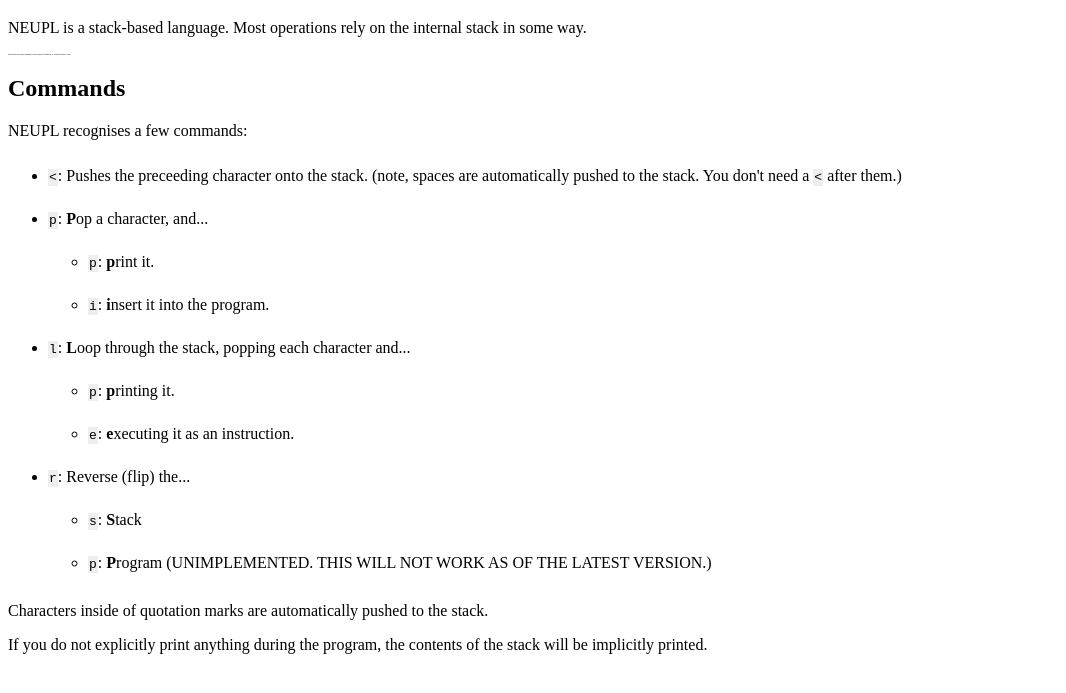
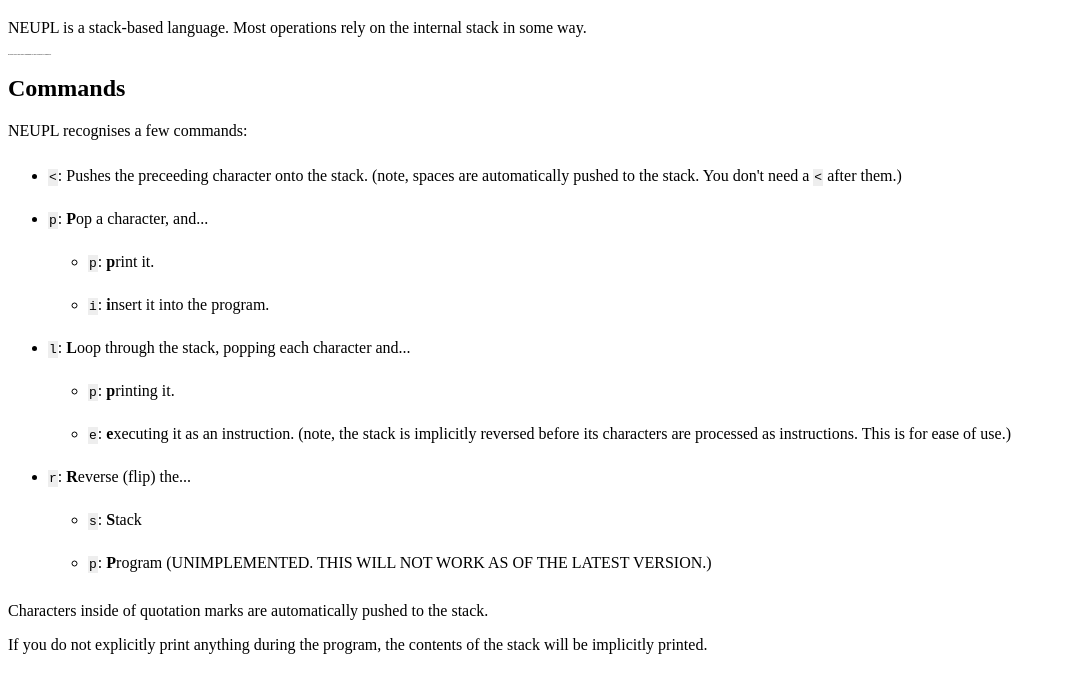
Before and after one commit to Legend-of-iPhoenix/NEUPL, a plain HTML site: page docs/index.html in a window 1280 px wide. Shown: the part 61-754 px from the top of the page, without its empty margins (0-1066 px from the left). Drawn offline with Linux system fonts and the light colour scheme.

Commit message:
Fixed thing in docs.

```diff
--- a/docs/index.html
+++ b/docs/index.html
@@ -31,7 +31,7 @@
 <body>
 	<h1>NEUPL syntax</h1>
 	<p> NEUPL is a stack-based language. Most operations rely on the internal stack in some way. </p>
-	<p style="font-size: 2px;"> Please note that this language is not Turing-Complete, or even anywhere close. </p>
+	<p style="font-size: 2px;"> Please note that this language is not Turing-Complete. </p>
 	<h2> Commands </h2>
 	<p> NEUPL recognises a few commands: </p>
 	<ul>
@@ -42,9 +42,9 @@
 		</ul></li>
 		<li><pre>l</pre>: <strong>L</strong>oop through the stack, popping each character and...<ul>
 			<li><pre>p</pre>: <strong>p</strong>rinting it.</li>
-			<li><pre>e</pre>: <strong>e</strong>xecuting it as an instruction.</li>
+			<li><pre>e</pre>: <strong>e</strong>xecuting it as an instruction. (note, the stack is implicitly reversed before its characters are processed as instructions. This is for ease of use.)</li>
 		</ul></li>
-		<li><pre>r</pre>: Reverse (flip) the...<ul>
+		<li><pre>r</pre>: <strong>R</strong>everse (flip) the...<ul>
 			<li><pre>s</pre>: <strong>S</strong>tack</li>
 			<li><pre>p</pre>: <strong>P</strong>rogram (UNIMPLEMENTED. THIS WILL NOT WORK AS OF THE LATEST VERSION.)</li>
 		</ul></li>
```
